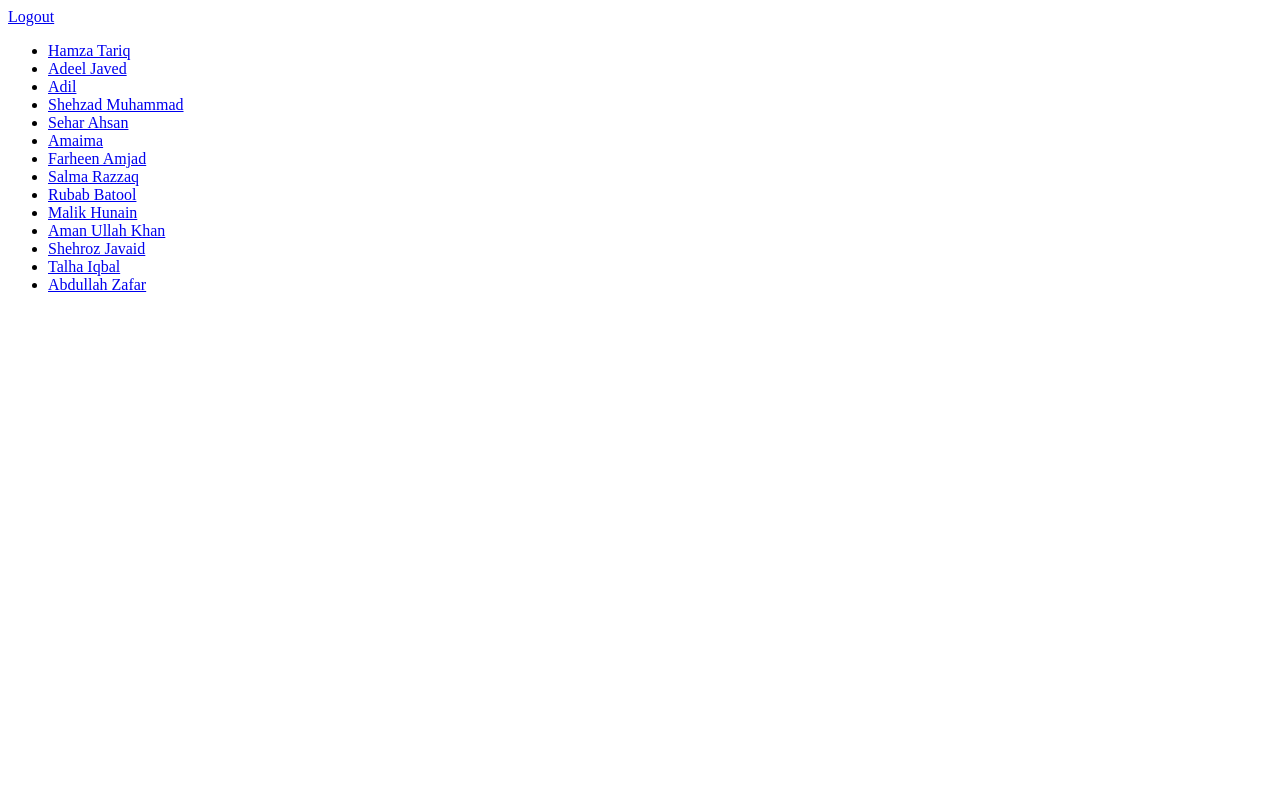
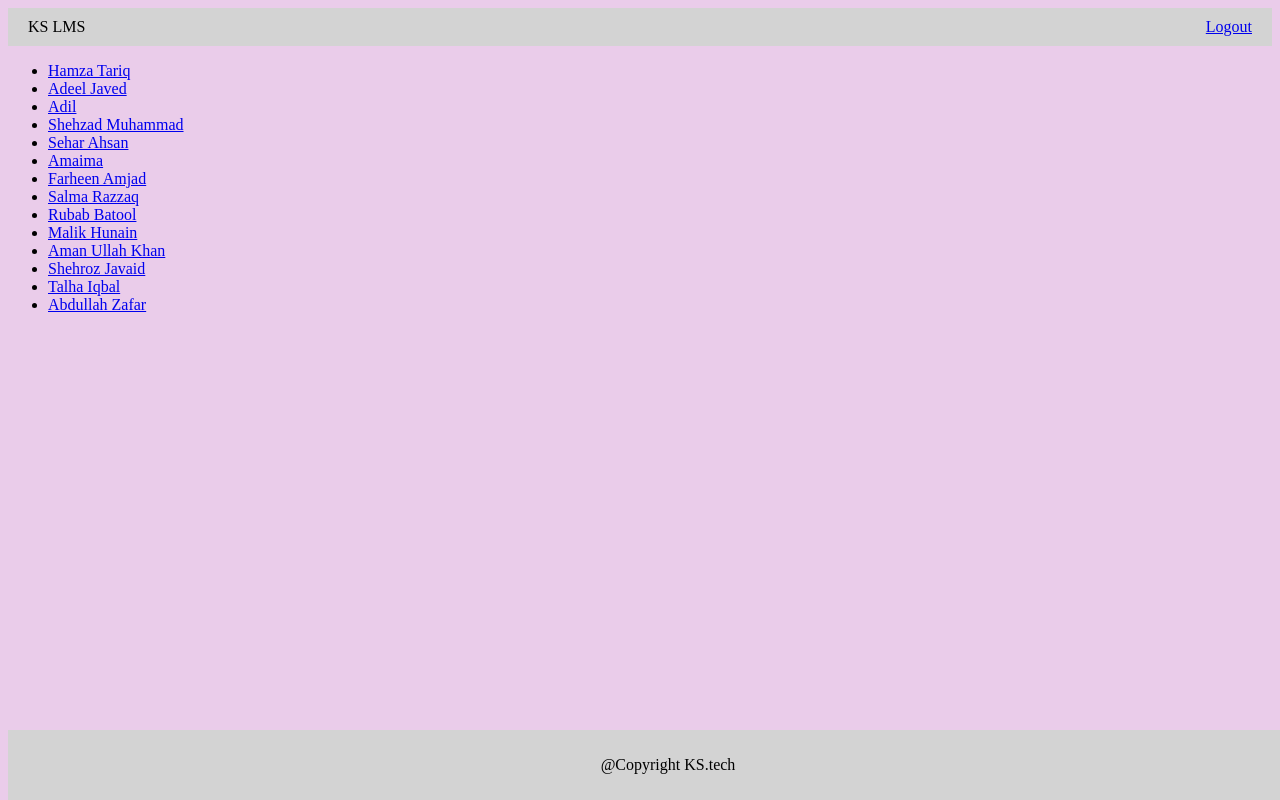
Before and after one commit to mabdullahz/django-lms-example, a Django app: page /s/ in a window 1280 px wide; the page is wider, and only the part inside the window is pictured. Run offline with Django 4.2, Linux system fonts and the light colour scheme; a user stored in the database is signed in; data comes from the database, SQL or seed files in the repository.

Commit message:
header/footer

```diff
--- /dev/null
+++ b/student/static/student/style.css
@@ -0,0 +1,21 @@
+body {
+    background-color: rgb(234, 204, 234);
+}
+
+
+header, footer {
+    padding: 10px 20px;
+    background-color: lightgray;
+}
+
+header nav {
+    display: flex;
+    justify-content: space-between;
+}
+
+footer {
+    position: absolute;
+    bottom: 0;
+    width: 100%;
+    text-align: center;
+}
--- a/student/templates/student/student_list.html
+++ b/student/templates/student/student_list.html
@@ -1,5 +1,23 @@
+{% load static %}
+
+<!DOCTYPE html>
+<html lang="en">
+    <head>
+        <meta charset="UTF-8">
+        <meta name="viewport" content="width=device-width, initial-scale=1.0">
+        <title>All Students</title>
+
+        <link rel="stylesheet" href={% static "student/style.css" %}>
+    </head>
+<body>
+    <header>
+        <nav>
+            <div>KS LMS</div>
             <a href={% url "student:logout" %} > Logout </a>
+        </nav>
+    </header>
 
+    <main>
         <ul>
         {% for object in object_list %}
             <li>
@@ -9,5 +27,12 @@
             </li>
         {% endfor %}
         </ul>
+    </main>
 
-{% comment %} ({{ object.student_id }}) &lt;{{ object.email }}&gt; {% endcomment %}
+    <footer>
+        <nav>
+            <p>@Copyright KS.tech</p>
+        </nav>
+    </footer>
+</body>
+</html>
```
Also changed, not shown: student/templates/student/student_detail.html (+10 -0 lines). Lines whose indentation alone changed are shown as unchanged.
